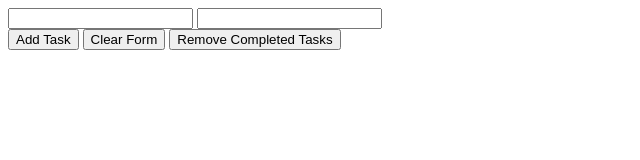
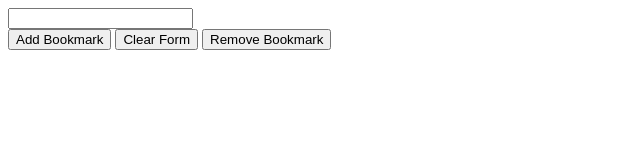
Before and after one commit to DJMorris89/Dynamic-DOM-Pair-Programming-Activity, a plain HTML site: page index.html in a window 1280 px wide. Shown: the whole page, without its empty margins (0-640 px from the left). Drawn offline with Linux system fonts and the light colour scheme.

Commit message:
updated html

```diff
--- a/index.html
+++ b/index.html
@@ -21,13 +21,13 @@
       <div>
          <label for="taskInput"></label>
          <input id="taskInput" type="text" name="taskInput" required>
-         <input id="taskInput" type="text" name="taskInput" required>
+
 
       </div>
       <div>
-         <button id="submit" type="submit">Add Task</button>
+         <button id="submit" type="submit">Add Bookmark</button>
          <button type="reset">Clear Form</button>
-         <button id="remove" type="button">Remove Completed Tasks</button>
+         <button id="remove" type="button">Remove Bookmark</button>
       </div>
    </form>
    <div>
```
